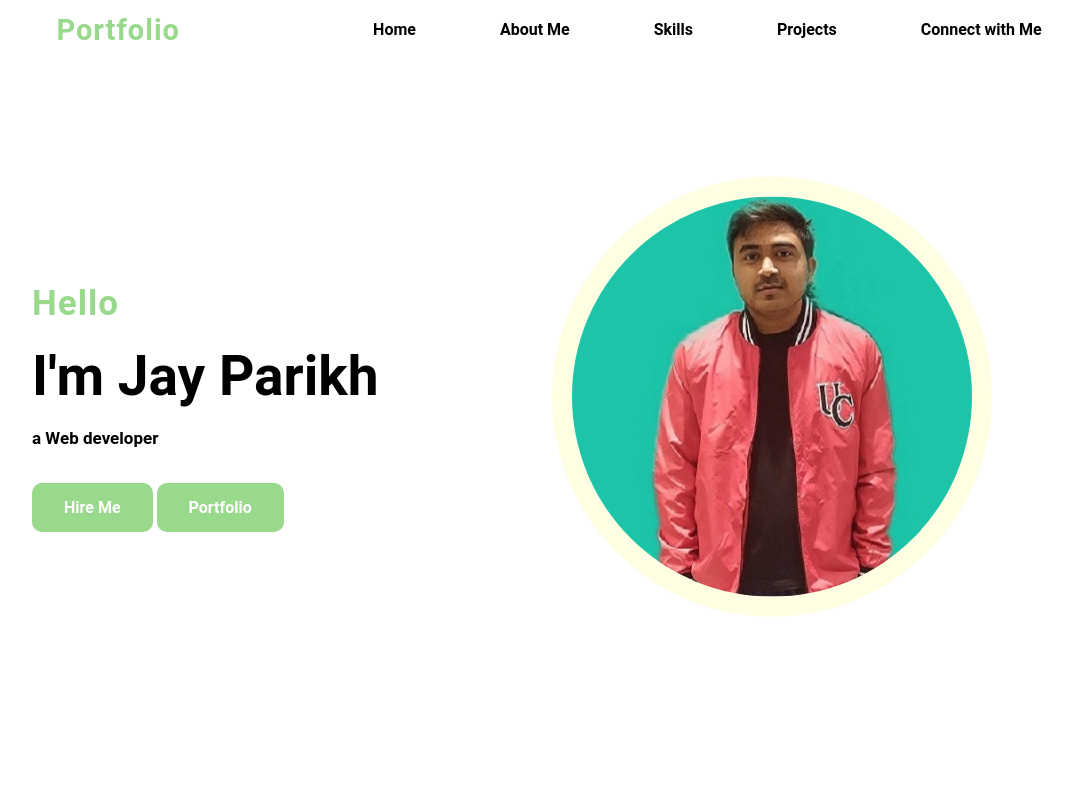
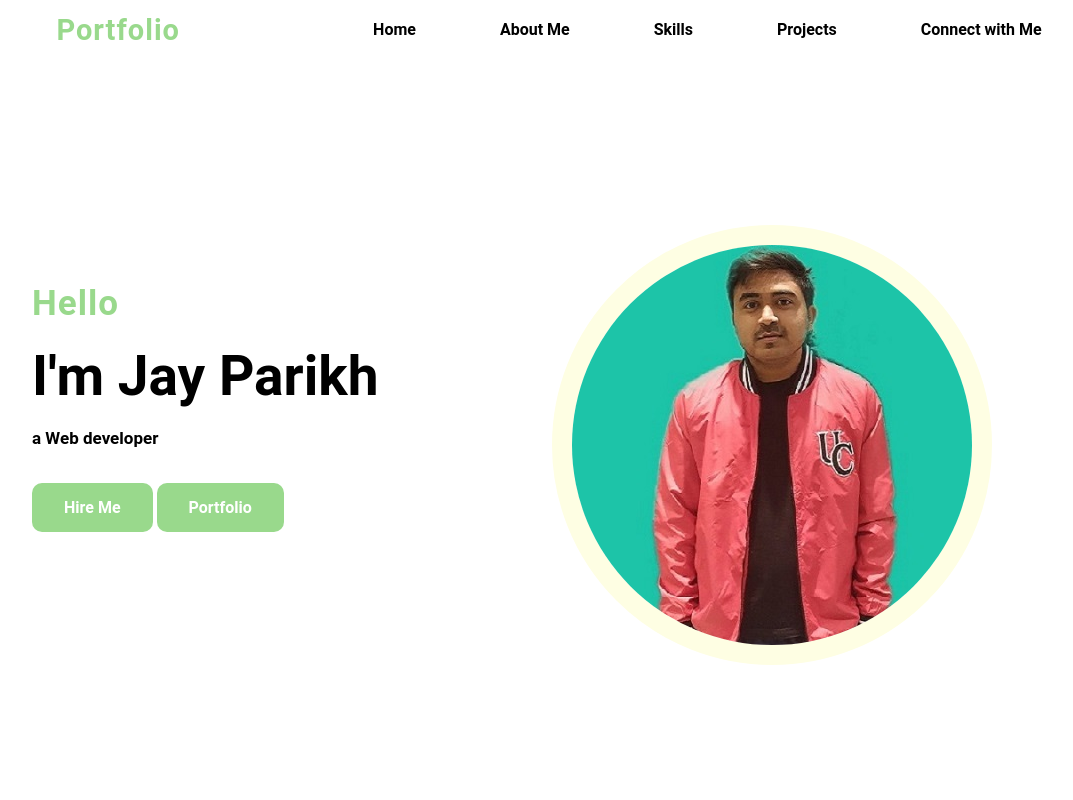
Before and after one commit to jayyyp19/portfolio, a plain HTML site: page index.html in a window 1280 px wide. Shown: the top 800 px of the page, without its empty margins (96-1169 px from the left). Drawn offline with Linux system fonts and the light colour scheme.

Commit message:
Update index.css

```diff
--- a/index.css
+++ b/index.css
@@ -50,7 +50,7 @@ nav ul li a:hover{
 .welcome-page img{
     position: absolute;
     right: 15%;
-    transform: translateY(29%);
+    transform: translateY(40%);
     border: 20px  #fefee3 solid ;
     border-radius: 50%;
 
```
